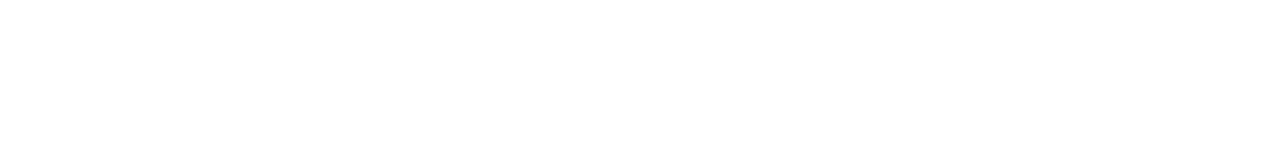
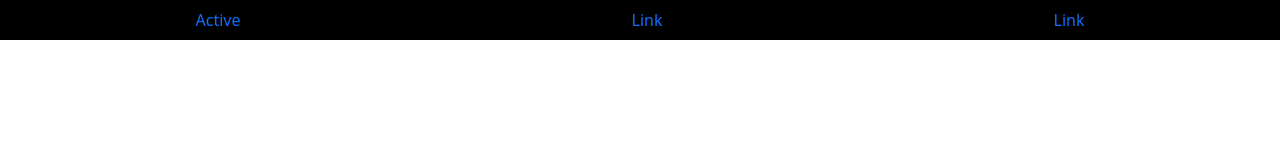
Before and after one commit to E-Printer/Information-Overload, a plain HTML site: page index.html in a window 1280 px wide. Drawn offline with nearby package versions, Linux system fonts and the light colour scheme.

Commit message:
basic navbar added

```diff
--- a/assets/css/style.css
+++ b/assets/css/style.css
@@ -0,0 +1,16 @@
+@import url('https://fonts.googleapis.com/css2?family=Montserrat:ital,wght@0,100..900;1,100..900&display=swap');
+
+body{
+    margin: 0;
+    padding: 0;
+    box-sizing: border-box;
+}
+
+
+/*--------------------------------Nav*/
+
+.nav-custom{
+    background-color: black;
+    width: 100vw;
+    height: auto;
+}
--- a/index.html
+++ b/index.html
@@ -5,8 +5,26 @@
     <meta name="viewport" content="width=device-width, initial-scale=1.0">
     <title>Information Overload</title>
     <link rel="icon" type="image/x-icon" href="assets/images/book.png">
+    <link href="https://cdn.jsdelivr.net/npm/bootstrap@5.3.3/dist/css/bootstrap.min.css" rel="stylesheet" integrity="sha384-QWTKZyjpPEjISv5WaRU9OFeRpok6YctnYmDr5pNlyT2bRjXh0JMhjY6hW+ALEwIH" crossorigin="anonymous">
+    <link rel="stylesheet" href="assets/css/style.css">
 </head>
 <body>
+    <!-----------------------------Navbar-->
+    <nav>
+        <ul class="nav justify-content-around nav-custom">
+            <li class="nav-item">
+              <a class="nav-link active" aria-current="page" href="#">Active</a>
+            </li>
+            <li class="nav-item">
+              <a class="nav-link" href="#">Link</a>
+            </li>
+            <li class="nav-item">
+              <a class="nav-link" href="#">Link</a>
+            </li>
+          </ul>
+    </nav>
 
+    <!-----------------------------Hero-->
+    <script src="https://cdn.jsdelivr.net/npm/bootstrap@5.3.3/dist/js/bootstrap.bundle.min.js" integrity="sha384-YvpcrYf0tY3lHB60NNkmXc5s9fDVZLESaAA55NDzOxhy9GkcIdslK1eN7N6jIeHz" crossorigin="anonymous"></script>
 </body>
 </html>
```
